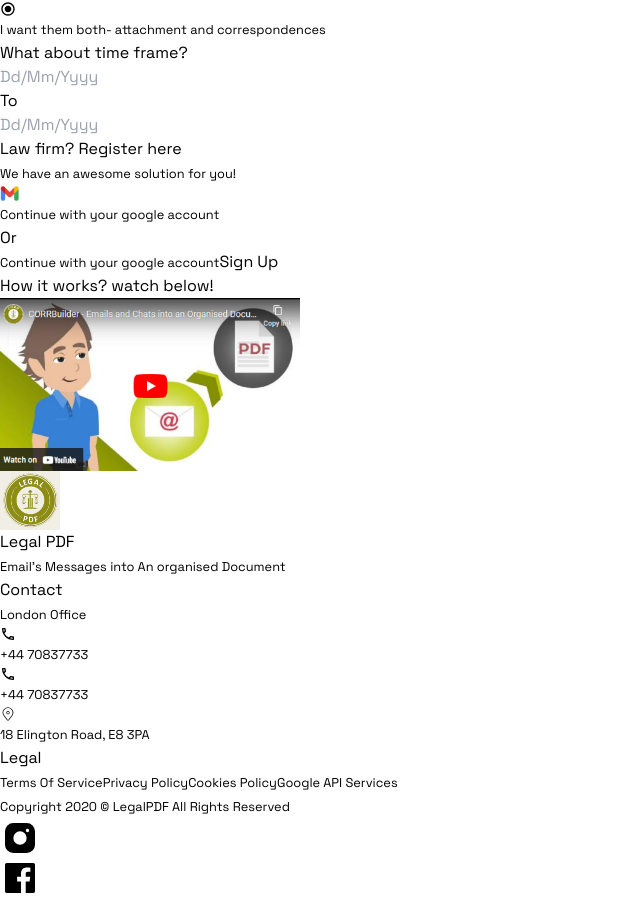
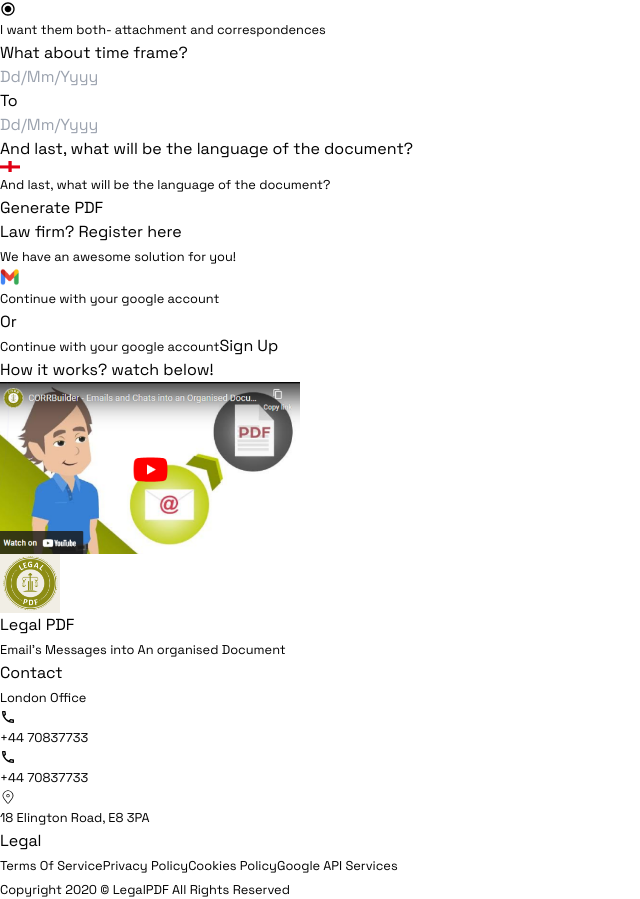
Before and after one commit to AndrewToks/homepage, a React (Vite) app: page / in a window 1280 px wide. Shown: the part 834-1733 px from the top of the page, without its empty margins (0-640 px from the left). Built offline with nearby package versions, Linux system fonts and the light colour scheme.

Commit message:
homepage

```diff
--- a/src/App.jsx
+++ b/src/App.jsx
@@ -5,7 +5,7 @@
 
 const App = () => {
   return (
-    <main className='max-w-[1200px] bg-gradient-to-br from-white to-[#F6EFEB] ml-auto mr-auto'>
+    <main className='capitalize max-w-[1200px] bg-gradient-to-br from-white to-[#F6EFEB] ml-auto mr-auto'>
       <Header />
       <Hero />
       <Footer />
--- a/src/components/Footer.jsx
+++ b/src/components/Footer.jsx
@@ -7,7 +7,7 @@
 
 const Footer = () => {
   return (
-    <div className='bg-[#F1EEE5] p-10'>
+    <div className='bg-[#F1EEE5] p-5'>
         <div className='flex justify-around gap-5'>
         <div className='flex flex-col items-start'>
             <img src="./logo.PNG" alt="" width={60} height={60}/>
--- a/src/components/Hero.jsx
+++ b/src/components/Hero.jsx
@@ -125,6 +125,14 @@
               </div>
             </div>
           </article>
+          <article className='flex flex-col gap-3'>
+            <h1>And last, what will be the language of the document?</h1>
+            <div className='flex items-center gap-1 border-[1px] h-[40px] px-2 py-3 rounded-[15px]'>
+              <img src="./england.PNG" alt="" width={20} height={20}/>
+              <small>And last, what will be the language of the document?</small>
+              </div>
+            <button className='bg-[#C5764F]  w-full h-[40px] text-center rounded-[10px] text-white'>Generate PDF</button>
+          </article>
           </section>
 
 
```
